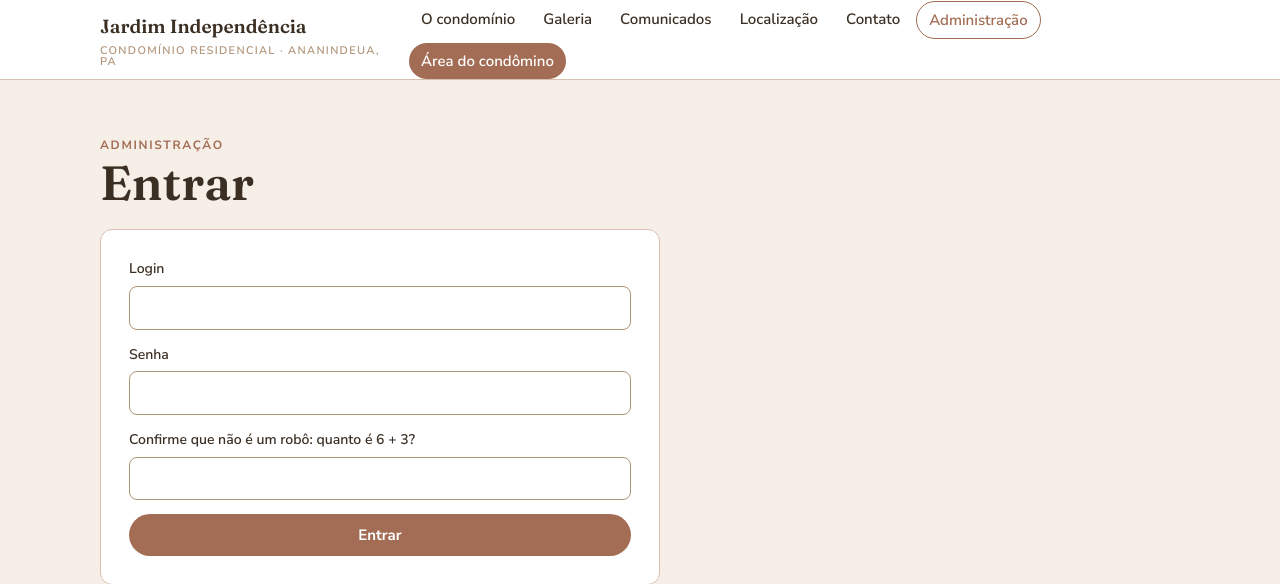
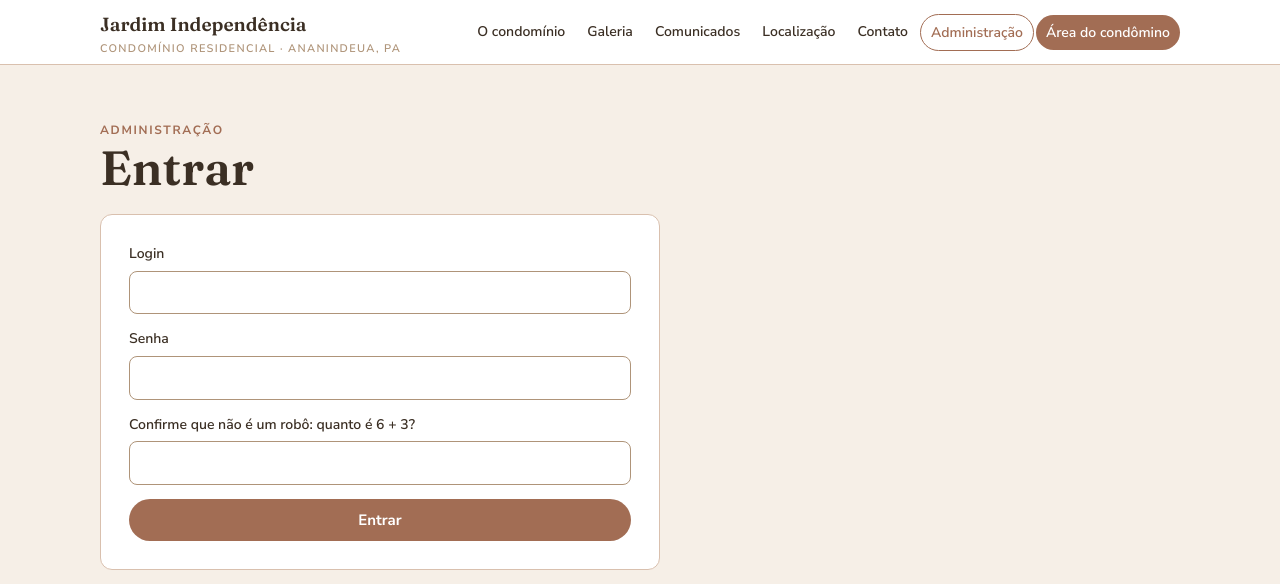
Before and after one commit to davidkestering/jardimindependencia.com.br, a FastAPI app: page /admin/login?next=/admin/interfone in a window 1280 px wide. Shown: the top 584 px of the page. Run offline with FastAPI, Linux system fonts and the light colour scheme; parts of the project's set-up code (start-up, migrations or seed data) failed here and were passed over.

Commit message:
fix: menu do site em uma linha; hambúrguer abaixo de 1100px

```diff
--- a/app/static/css/site.css
+++ b/app/static/css/site.css
@@ -11,15 +11,15 @@ h1{font-size:clamp(30px,4.5vw,48px)}h2{font-size:clamp(24px,3vw,34px)}h3{font-si
 /* header */
 .topo{background:var(--branco);border-bottom:1px solid var(--bege-claro);position:sticky;top:0;z-index:5}
 .topo .container{display:flex;align-items:center;justify-content:space-between;gap:16px;min-height:64px}
-.marca{font-family:Fraunces,Georgia,serif;font-size:19px;font-weight:600;color:var(--marrom-escuro);text-decoration:none}
+.marca{font-family:Fraunces,Georgia,serif;font-size:19px;font-weight:600;color:var(--marrom-escuro);text-decoration:none;white-space:nowrap;flex-shrink:0}
 .marca small{display:block;font:600 11px/1 "Nunito Sans",sans-serif;letter-spacing:.12em;text-transform:uppercase;color:var(--bege-medio);margin-top:3px}
-.menu{display:flex;gap:4px;align-items:center;flex-wrap:wrap}
-.menu a{text-decoration:none;color:var(--marrom-escuro);padding:8px 12px;border-radius:999px;font-weight:600;font-size:15px}
+.menu{display:flex;gap:2px;align-items:center;flex-wrap:nowrap;margin-left:auto}
+.menu a{text-decoration:none;color:var(--marrom-escuro);padding:8px 10px;border-radius:999px;font-weight:600;font-size:14px;white-space:nowrap}
 .menu a:hover{background:var(--creme-fundo)}
 .menu a.btn{background:var(--terracota);color:#fff}
 .menu a.btn.sec{background:transparent;border:1.5px solid var(--terracota);color:var(--terracota)}
 .hamb{display:none;border:0;background:none;font-size:26px;cursor:pointer;color:var(--marrom-escuro)}
-@media (max-width:820px){.hamb{display:block}.menu{display:none;width:100%;flex-direction:column;align-items:stretch;padding-bottom:12px}.menu.aberto{display:flex}.topo .container{flex-wrap:wrap}}
+@media (max-width:1100px){.hamb{display:block}.menu{display:none;width:100%;flex-direction:column;align-items:stretch;padding-bottom:12px;margin-left:0}.menu.aberto{display:flex}.topo .container{flex-wrap:wrap}.marca{white-space:normal}}
 /* hero */
 .hero{position:relative;background:var(--marrom-escuro);color:#fff;min-height:440px;display:grid;align-items:end;overflow:hidden}
 .hero .slide{position:absolute;inset:0;background-size:cover;background-position:center;opacity:0;transition:opacity 1.2s}
```
